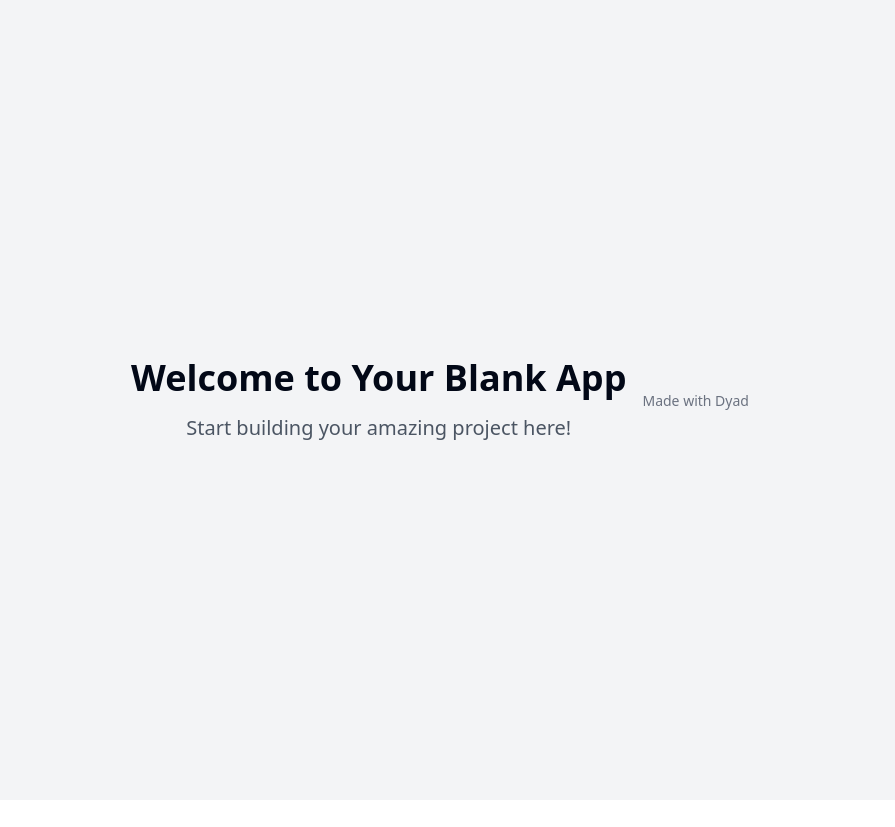
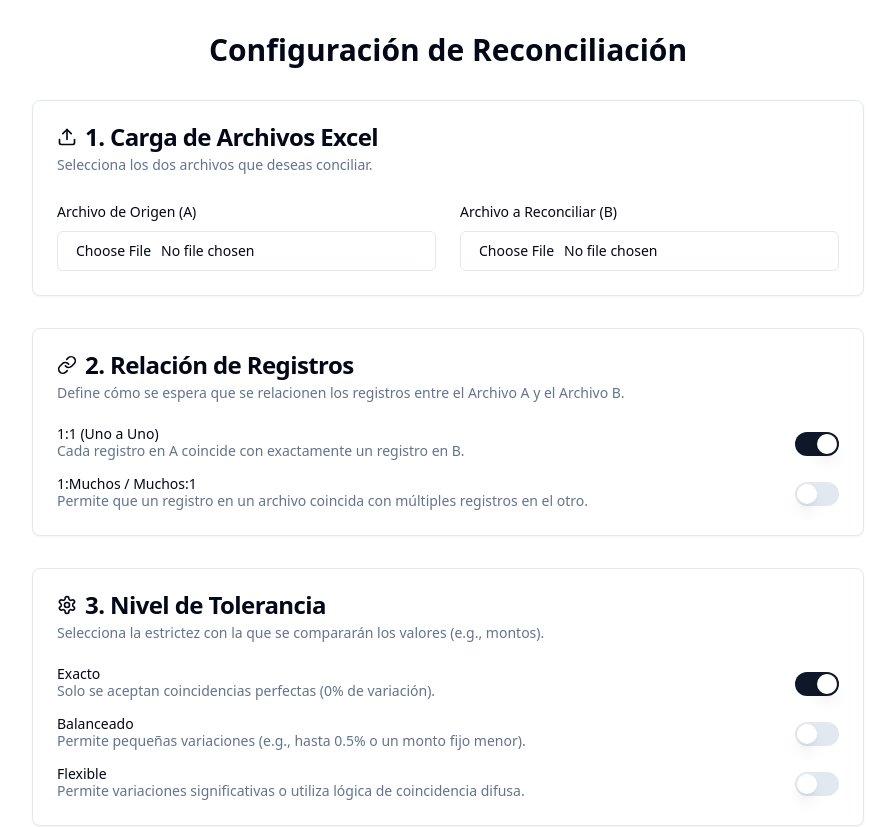
Before and after one commit to JuanLinarez/radiant-puffin-blink, a React (Vite) app: page / in a window 1280 px wide. Shown: the top 827 px of the page, without its empty margins (192-1087 px from the left). Before the commit the page ends 800 px from the top, so only its background shows below. Built offline with nearby package versions, Linux system fonts and the light colour scheme.

Commit message:
[dyad] Creando la interfaz de usuario de configuración de reconciliación - wrote 2 file(s)

```diff
--- /dev/null
+++ b/src/components/ReconciliationSetup.tsx
@@ -0,0 +1,192 @@
+import React, { useState } from "react";
+import { Card, CardContent, CardDescription, CardHeader, CardTitle } from "@/components/ui/card";
+import { Input } from "@/components/ui/input";
+import { Label } from "@/components/ui/label";
+import { Switch } from "@/components/ui/switch";
+import { Button } from "@/components/ui/button";
+import { Upload, Settings, Link } from "lucide-react";
+import { showSuccess } from "@/utils/toast";
+
+interface ReconciliationConfig {
+  file1: File | null;
+  file2: File | null;
+  relationOneToOne: boolean;
+  relationOneToMany: boolean;
+  toleranceExact: boolean;
+  toleranceBalanced: boolean;
+  toleranceFlexible: boolean;
+}
+
+const ReconciliationSetup: React.FC = () => {
+  const [config, setConfig] = useState<ReconciliationConfig>({
+    file1: null,
+    file2: null,
+    relationOneToOne: true,
+    relationOneToMany: false,
+    toleranceExact: true,
+    toleranceBalanced: false,
+    toleranceFlexible: false,
+  });
+
+  const handleFileChange = (e: React.ChangeEvent<HTMLInputElement>, fileKey: keyof Pick<ReconciliationConfig, 'file1' | 'file2'>) => {
+    const file = e.target.files ? e.target.files[0] : null;
+    setConfig(prev => ({ ...prev, [fileKey]: file }));
+  };
+
+  const handleSwitchChange = (key: keyof Omit<ReconciliationConfig, 'file1' | 'file2'>, checked: boolean) => {
+    setConfig(prev => ({ ...prev, [key]: checked }));
+  };
+
+  const handleStartReconciliation = () => {
+    if (!config.file1 || !config.file2) {
+      alert("Por favor, carga ambos archivos antes de iniciar la reconciliación.");
+      return;
+    }
+
+    // Placeholder for actual reconciliation logic
+    console.log("Starting reconciliation with config:", config);
+    showSuccess("Configuración guardada. Iniciando proceso de reconciliación (simulado).");
+  };
+
+  const isReadyToStart = config.file1 && config.file2;
+
+  return (
+    <div className="space-y-8 p-4 md:p-8 max-w-4xl mx-auto">
+      <h1 className="text-3xl font-bold text-center mb-6">Configuración de Reconciliación</h1>
+
+      {/* Section 1: File Upload */}
+      <Card>
+        <CardHeader>
+          <CardTitle className="flex items-center gap-2">
+            <Upload className="w-5 h-5" /> 1. Carga de Archivos Excel
+          </CardTitle>
+          <CardDescription>
+            Selecciona los dos archivos que deseas conciliar.
+          </CardDescription>
+        </CardHeader>
+        <CardContent className="grid md:grid-cols-2 gap-6">
+          <div className="space-y-2">
+            <Label htmlFor="file1">Archivo de Origen (A)</Label>
+            <Input
+              id="file1"
+              type="file"
+              accept=".xlsx, .xls"
+              onChange={(e) => handleFileChange(e, 'file1')}
+            />
+            {config.file1 && <p className="text-sm text-muted-foreground truncate">Cargado: {config.file1.name}</p>}
+          </div>
+          <div className="space-y-2">
+            <Label htmlFor="file2">Archivo a Reconciliar (B)</Label>
+            <Input
+              id="file2"
+              type="file"
+              accept=".xlsx, .xls"
+              onChange={(e) => handleFileChange(e, 'file2')}
+            />
+            {config.file2 && <p className="text-sm text-muted-foreground truncate">Cargado: {config.file2.name}</p>}
+          </div>
+        </CardContent>
+      </Card>
+
+      {/* Section 2: Record Relationship */}
+      <Card>
+        <CardHeader>
+          <CardTitle className="flex items-center gap-2">
+            <Link className="w-5 h-5" /> 2. Relación de Registros
+          </CardTitle>
+          <CardDescription>
+            Define cómo se espera que se relacionen los registros entre el Archivo A y el Archivo B.
+          </CardDescription>
+        </CardHeader>
+        <CardContent className="space-y-4">
+          <div className="flex items-center justify-between">
+            <Label htmlFor="relation-1-1">
+              <span className="font-medium">1:1 (Uno a Uno)</span>
+              <p className="text-sm text-muted-foreground">Cada registro en A coincide con exactamente un registro en B.</p>
+            </Label>
+            <Switch
+              id="relation-1-1"
+              checked={config.relationOneToOne}
+              onCheckedChange={(checked) => handleSwitchChange('relationOneToOne', checked)}
+            />
+          </div>
+          <div className="flex items-center justify-between">
+            <Label htmlFor="relation-1-n">
+              <span className="font-medium">1:Muchos / Muchos:1</span>
+              <p className="text-sm text-muted-foreground">Permite que un registro en un archivo coincida con múltiples registros en el otro.</p>
+            </Label>
+            <Switch
+              id="relation-1-n"
+              checked={config.relationOneToMany}
+              onCheckedChange={(checked) => handleSwitchChange('relationOneToMany', checked)}
+            />
+          </div>
+        </CardContent>
+      </Card>
+
+      {/* Section 3: Comparison Tolerance */}
+      <Card>
+        <CardHeader>
+          <CardTitle className="flex items-center gap-2">
+            <Settings className="w-5 h-5" /> 3. Nivel de Tolerancia
+          </CardTitle>
+          <CardDescription>
+            Selecciona la estrictez con la que se compararán los valores (e.g., montos).
+          </CardDescription>
+        </CardHeader>
+        <CardContent className="space-y-4">
+          <div className="flex items-center justify-between">
+            <Label htmlFor="tolerance-exact">
+              <span className="font-medium">Exacto</span>
+              <p className="text-sm text-muted-foreground">Solo se aceptan coincidencias perfectas (0% de variación).</p>
+            </Label>
+            <Switch
+              id="tolerance-exact"
+              checked={config.toleranceExact}
+              onCheckedChange={(checked) => handleSwitchChange('toleranceExact', checked)}
+            />
+          </div>
+          <div className="flex items-center justify-between">
+            <Label htmlFor="tolerance-balanced">
+              <span className="font-medium">Balanceado</span>
+              <p className="text-sm text-muted-foreground">Permite pequeñas variaciones (e.g., hasta 0.5% o un monto fijo menor).</p>
+            </Label>
+            <Switch
+              id="tolerance-balanced"
+              checked={config.toleranceBalanced}
+              onCheckedChange={(checked) => handleSwitchChange('toleranceBalanced', checked)}
+            />
+          </div>
+          <div className="flex items-center justify-between">
+            <Label htmlFor="tolerance-flexible">
+              <span className="font-medium">Flexible</span>
+              <p className="text-sm text-muted-foreground">Permite variaciones significativas o utiliza lógica de coincidencia difusa.</p>
+            </Label>
+            <Switch
+              id="tolerance-flexible"
+              checked={config.toleranceFlexible}
+              onCheckedChange={(checked) => handleSwitchChange('toleranceFlexible', checked)}
+            />
+          </div>
+        </CardContent>
+      </Card>
+
+      {/* Start Button */}
+      <div className="text-center pt-4">
+        <Button
+          size="lg"
+          onClick={handleStartReconciliation}
+          disabled={!isReadyToStart}
+          className="w-full md:w-auto"
+        >
+          Iniciar Reconciliación
+        </Button>
+        {!isReadyToStart && (
+          <p className="mt-2 text-sm text-destructive">Carga ambos archivos para continuar.</p>
+        )}
+      </div>
+    </div>
+  );
+};
+
+export default ReconciliationSetup;
--- a/src/pages/Index.tsx
+++ b/src/pages/Index.tsx
@@ -1,16 +1,10 @@
-// Update this page (the content is just a fallback if you fail to update the page)
-
+import ReconciliationSetup from "@/components/ReconciliationSetup";
 import { MadeWithDyad } from "@/components/made-with-dyad";
 
 const Index = () => {
   return (
-    <div className="min-h-screen flex items-center justify-center bg-gray-100">
-      <div className="text-center">
-        <h1 className="text-4xl font-bold mb-4">Welcome to Your Blank App</h1>
-        <p className="text-xl text-gray-600">
-          Start building your amazing project here!
-        </p>
-      </div>
+    <div className="min-h-screen bg-background">
+      <ReconciliationSetup />
       <MadeWithDyad />
     </div>
   );
```
